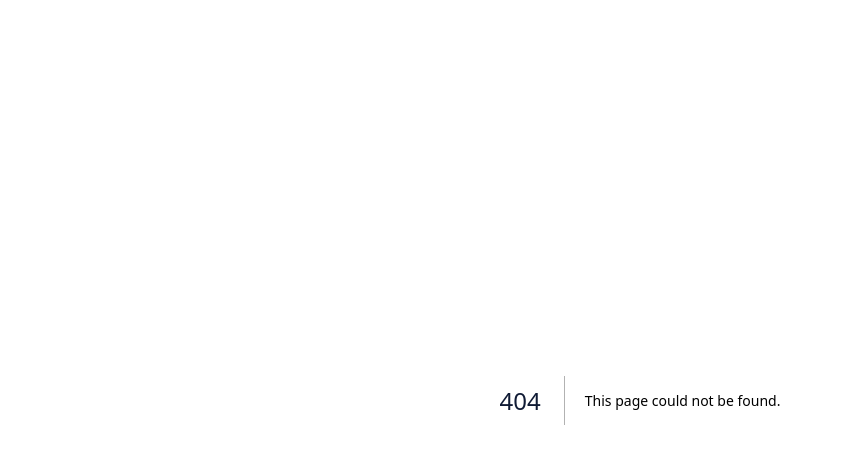
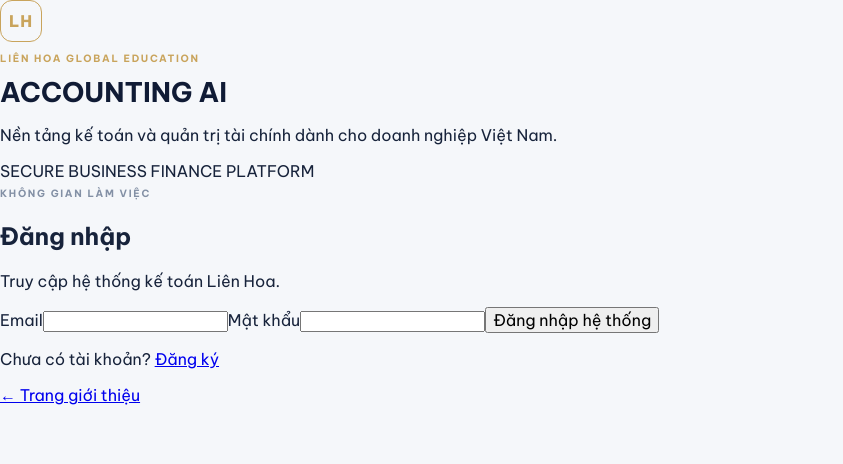
Before and after one commit to stylechic1987-boop/Accounting-AI, a Next.js app in the folder apps/web/: page /login in a window 1280 px wide. Before the commit this address had no page. Shown: the top 464 px of the page, without its empty margins (0-843 px from the left). Built offline with nearby package versions, Linux system fonts and the light colour scheme.

Commit message:
feat(auth): add Supabase sign-in and tenant onboarding

```diff
--- /dev/null
+++ b/apps/web/app/login/page.tsx
@@ -0,0 +1,40 @@
+import Link from "next/link";
+import { signIn } from "@/app/auth/actions";
+
+const messages: Record<string, string> = {
+  missing: "Vui lòng nhập email và mật khẩu.",
+  credentials: "Email hoặc mật khẩu chưa chính xác.",
+  confirmation: "Liên kết xác thực không hợp lệ hoặc đã hết hạn."
+};
+
+export default async function LoginPage({ searchParams }: { searchParams: Promise<{ error?: string }> }) {
+  const { error } = await searchParams;
+  return (
+    <main className="auth-shell">
+      <section className="auth-brand">
+        <div className="brand-mark">LH</div>
+        <p className="eyebrow gold">LIÊN HOA GLOBAL EDUCATION</p>
+        <h1>ACCOUNTING AI</h1>
+        <p>Nền tảng kế toán và quản trị tài chính dành cho doanh nghiệp Việt Nam.</p>
+        <span className="auth-foot">SECURE BUSINESS FINANCE PLATFORM</span>
+      </section>
+      <section className="auth-panel">
+        <div className="auth-card">
+          <span className="eyebrow">KHÔNG GIAN LÀM VIỆC</span>
+          <h2>Đăng nhập</h2>
+          <p className="auth-muted">Truy cập hệ thống kế toán Liên Hoa.</p>
+          {error && <p className="form-error" role="alert">{messages[error] || "Không thể đăng nhập. Vui lòng thử lại."}</p>}
+          <form action={signIn} className="auth-form">
+            <label htmlFor="email">Email</label>
+            <input id="email" name="email" type="email" autoComplete="email" required />
+            <label htmlFor="password">Mật khẩu</label>
+            <input id="password" name="password" type="password" autoComplete="current-password" required />
+            <button type="submit">Đăng nhập hệ thống</button>
+          </form>
+          <p className="auth-switch">Chưa có tài khoản? <Link href="/signup">Đăng ký</Link></p>
+          <Link className="back-link" href="/">← Trang giới thiệu</Link>
+        </div>
+      </section>
+    </main>
+  );
+}
```
